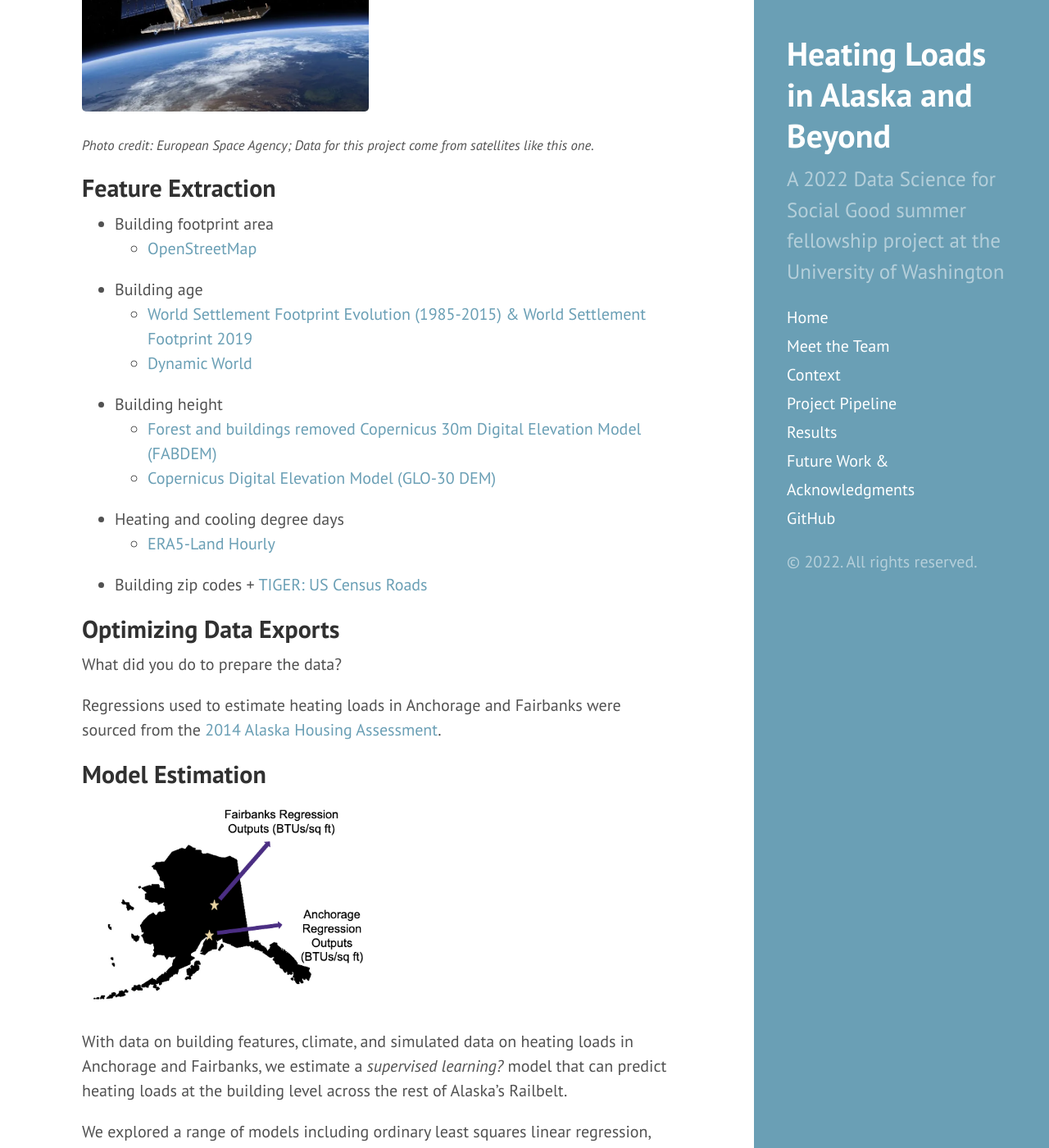
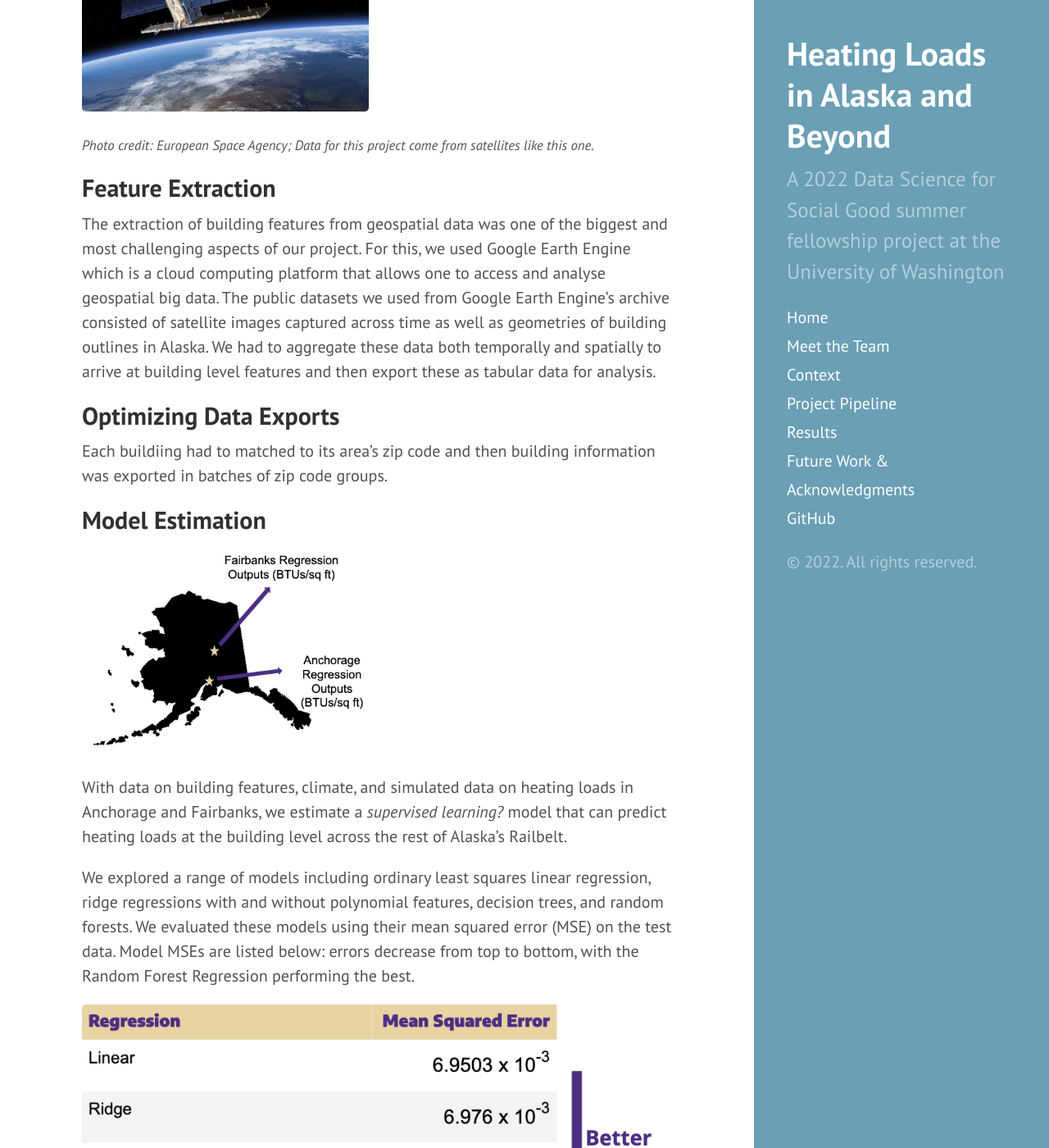
Before and after one commit to uwescience/DSSG2022_heating_loads, a Jekyll site: the page built from methods.md, in a window 1280 px wide and 1400 px high, scrolled down 1406 px. Shown: the whole window at 82% size. Built offline with Jekyll 4.4.1, drawn with Linux system fonts in a browser that asks for light colours; some of the changed text lies outside the part shown.

Commit message:
Update methods.md

```diff
--- a/methods.md
+++ b/methods.md
@@ -33,27 +33,12 @@ The sources used to extract building-level attributes and local climate variable
 
 ## Feature Extraction
 
-+ Building footprint area
-	+ [OpenStreetMap](https://www.openstreetmap.org)
-+ Building age
-	+ [World Settlement Footprint Evolution (1985-2015) & World Settlement Footprint 2019](https://samapriya.github.io/awesome-gee-community-datasets/projects/wsf/)
-	+ [Dynamic World](https://developers.google.com/earth-engine/datasets/catalog/GOOGLE_DYNAMICWORLD_V1)
-+ Building height
-	+ [Forest and buildings removed Copernicus 30m Digital Elevation Model (FABDEM)](https://samapriya.github.io/awesome-gee-community-datasets/projects/fabdem/)
-	+ [Copernicus Digital Elevation Model (GLO-30 DEM)](https://samapriya.github.io/awesome-gee-community-datasets/projects/glo30/)
-+ Heating and cooling degree days
-	+ [ERA5-Land Hourly](https://developers.google.com/earth-engine/datasets/catalog/ECMWF_ERA5_LAND_HOURLY)
-+ Building zip codes
- 	+ [TIGER: US Census Roads](https://developers.google.com/earth-engine/datasets/catalog/TIGER_2016_Roads)
+The extraction of building features from geospatial data was one of the biggest and most challenging aspects of our project. For this, we used Google Earth Engine which is a cloud computing platform that allows one to access and analyse geospatial big data. The public datasets we used from Google Earth Engine’s archive consisted of satellite images captured across time as well as geometries of building outlines in Alaska. We had to aggregate these data both temporally and spatially to arrive at building level features and then export these as tabular data for analysis.
+
 
 ## Optimizing Data Exports
 
-What did you do to prepare the data?
-
-
-Regressions used to estimate heating loads in Anchorage and Fairbanks were sourced from the [2014 Alaska Housing Assessment](https://www.ahfc.us/pros/energy/alaska-housing-assessment/housing-assessment).
-
-
+Each buildiing had to matched to its area's zip code and then building information was exported in batches of zip code groups.
 
 ## Model Estimation
 <img src="{{ site.url }}{{ site.baseurl }}/assets/img/ak_anch_fair.png" width="350">
```
Also changed, not shown: other parts of methods.md (+0 -4 lines).
